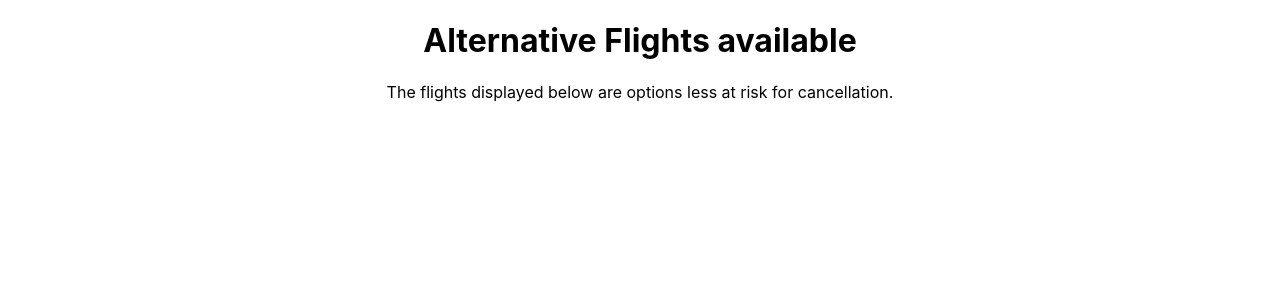
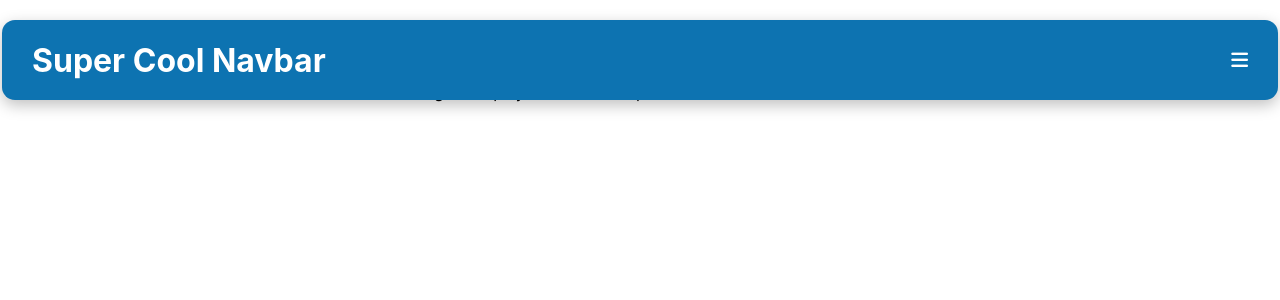
Before and after one commit to AATechCulture/dude-spelman, a React (Create React App) app in the folder code-submission/frontend/: page /post-cancellation in a window 1280 px wide. Shown: the top 300 px of the page. Built offline with nearby package versions, Linux system fonts and the light colour scheme.

Commit message:
bruh.navbar

```diff
--- a/code-submission/frontend/package.json
+++ b/code-submission/frontend/package.json
@@ -4,11 +4,16 @@
   "private": true,
   "proxy": "http://localhost:5000/",
   "dependencies": {
+    "@fortawesome/fontawesome-svg-core": "^6.4.2",
+    "@fortawesome/free-brands-svg-icons": "^6.4.2",
+    "@fortawesome/free-regular-svg-icons": "^6.4.2",
+    "@fortawesome/free-solid-svg-icons": "^6.4.2",
     "@testing-library/jest-dom": "^5.17.0",
     "@testing-library/react": "^13.4.0",
     "@testing-library/user-event": "^13.5.0",
     "react": "^18.2.0",
     "react-dom": "^18.2.0",
+    "react-fontawesome": "^1.7.1",
     "react-router": "^6.18.0",
     "react-router-dom": "^6.18.0",
     "react-scripts": "5.0.1",
--- a/code-submission/frontend/public/index.html
+++ b/code-submission/frontend/public/index.html
@@ -24,6 +24,7 @@
       work correctly both with client-side routing and a non-root public URL.
       Learn how to configure a non-root public URL by running `npm run build`.
     -->
+    <link rel="stylesheet" href="https://cdnjs.cloudflare.com/ajax/libs/font-awesome/6.4.2/css/all.min.css" integrity="sha512-z3gLpd7yknf1YoNbCzqRKc4qyor8gaKU1qmn+CShxbuBusANI9QpRohGBreCFkKxLhei6S9CQXFEbbKuqLg0DA==" crossorigin="anonymous" referrerpolicy="no-referrer" />
     <title>React App</title>
   </head>
   <body>
--- /dev/null
+++ b/code-submission/frontend/src/components/Navbar/MenuItems.js
@@ -0,0 +1,15 @@
+export const MenuItems = [
+    // Make a list of Navlinks & their properties.
+    {
+      title : "Cancellation Rating",
+      url : "/",
+      cName : "nav-links",
+      icon : "fa-solid fa-house-user"
+    },
+    {
+      title : "Post Cancellation",
+      url : "/post-cancellation",
+      cName : "nav-links",
+      icon : "fa-solid fa-circle-info"
+    },
+  ];
--- a/code-submission/frontend/src/components/Navbar/Navbar.css
+++ b/code-submission/frontend/src/components/Navbar/Navbar.css
@@ -0,0 +1,176 @@
+/* Style your components */
+
+*{
+    text-decoration: none;
+}
+
+.NavbarItems {
+    display: flex;
+    justify-content: space-between;
+    align-items: center;
+    padding: 0 30px;
+    box-shadow: 0 5px 15px 0 rgba(0, 0, 0, .25);
+    width: 95%;
+    height: 80px;
+    border-radius: 13px;
+    position: fixed;
+    top: 20px;
+    left: 50%;
+    transform: translate(-50%);
+    z-index: 9999;
+    background-color:#0D73B1;
+    text-decoration: none;
+}
+
+.NavbarItems img{
+    height: 100%;
+    width: auto;
+}
+Link{
+    text-decoration: none;
+
+}
+
+
+.navbar-logo {
+    color: #ffffff;
+    font-size: 2rem;
+    cursor: pointer;
+}
+
+.nav-menu {
+    display: grid;
+    grid-template-columns: repeat(6, auto);
+    grid-gap: 30px;
+    list-style: none;
+    align-items: center;
+    color: #fff;
+}
+
+.nav-links {
+    text-decoration: none;
+    color: #ffffff;
+    font-size: 1.2rem;
+    font-weight: 350;
+    padding: 0.7rem 1rem;
+    white-space: nowrap;
+}
+
+.nav-links i {
+    padding-right: 10px;
+}
+
+.nav-links:hover {
+    background-color: #000;
+    color: #fff;
+    border-radius: 4px;
+    transition: all 0.2s ease-in-out;
+}
+
+.nav-links-mobile {
+    display: none
+}
+
+button {
+    padding: 0.5rem 1rem;
+    white-space: nowrap;
+    border-radius: 0.2rem;
+    font-size: 1rem;
+    font-weight: 400;
+    border: none;
+    cursor: pointer;
+}
+
+button:hover {
+    background-color: #151516;
+    color: #fff;
+    transition: all 0.2s ease-in-out;
+}
+.menu-icons{
+    display: none;
+
+}
+
+/* Smaller Screen styles */
+@media screen and (max-width: 1350px) {
+
+    .NavbarItems {
+        z-index: 99;
+    }
+
+    .nav-menu {
+        display: flex;
+        flex-direction: column;
+        justify-content: flex-start;
+        background:#0D73B1;
+        width: 100%;
+        height: auto;
+        position: absolute;
+        top: 0;
+        left: -100%;
+        opacity: 0;
+        align-items: stretch;
+        padding: 80px 0 30px 0;
+        margin: 0;
+        transition: 0.3s ease-in-out;
+        border-radius: 13px;
+
+
+    }
+
+    .nav-menu.active {
+        left: 0;
+        opacity: 1;
+        z-index: -1;
+        transition: 0.3s ease-in-out;
+    }
+
+    .nav-links {
+        display: block;
+        width: 100%;
+        font-size: 1.2rem;
+        padding: 1rem 0;
+    }
+
+    .nav-links:hover {
+        /* background-color: #acacac; */
+        background-color: #B61F23;
+        transition: none;
+    }
+
+    button {
+        display: none;
+    }
+
+    .nav-links-mobile {
+        display: block;
+        text-align: center;
+        padding: 1.5rem;
+        margin: auto;
+        border-radius: 4px;
+        width: 80%;
+        background: #ffffff;
+        text-decoration: none;
+        color: #B61F23;
+        font-size: 1.2rem;
+        font-weight: 600;
+        letter-spacing: 2px
+    }
+
+    .nav-links-mobile:hover {
+        background-color: #B61F23;
+        color: #fff;
+
+    }
+
+    .menu-icons {
+        display: block;
+        cursor: pointer;
+    }
+
+    .menu-icons i {
+        font-size: 1.2rem;
+        color: #ffffff;
+    }
+
+}
--- a/code-submission/frontend/src/components/Navbar/Navbar.js
+++ b/code-submission/frontend/src/components/Navbar/Navbar.js
@@ -0,0 +1,43 @@
+import { Component } from "react";
+import "./Navbar.css";
+import { MenuItems } from "./MenuItems";
+import { Link } from "react-router-dom";
+
+class Navbar extends Component {
+  // Set state
+  state = { clicked: false };
+  // Make Handleclick Function
+  // makes clicked state true when false after click
+  handleClick = () => {
+    this.setState({ clicked: !this.state.clicked });
+  };
+
+  render() {
+    return (
+      <nav className="NavbarItems">
+
+        <h1 className="navbar-logo">Super Cool Navbar</h1>
+
+        <div className="menu-icons" onClick={this.handleClick}>
+          <i
+            className={this.state.clicked ? "fas fa-times" : "fas fa-bars"}
+          ></i>
+        </div>
+
+        <ul className={this.state.clicked ? "nav-menu active" : "nav-menu"}>
+          {MenuItems.map((item, index) => {
+            return (
+              <li key={index}>
+                <Link className={item.cName} to={item.url}>
+                  <i className={item.icon}></i> {item.title}
+                </Link>
+              </li>
+            );
+          })}
+        </ul>
+      </nav>
+    );
+  }
+}
+
+export default Navbar;
--- a/code-submission/frontend/src/routes/PostCancellation.js
+++ b/code-submission/frontend/src/routes/PostCancellation.js
@@ -1,7 +1,9 @@
 import AltFlights from "../components/AltFlights/AltFlights"
+import Navbar from "../components/Navbar/Navbar"
 function PostCancellation() {
   return (
     <>
+    <Navbar />
     <AltFlights />
 
 
```
Also changed, not shown: 1 other file (tests, documents, lock files or other folders).
